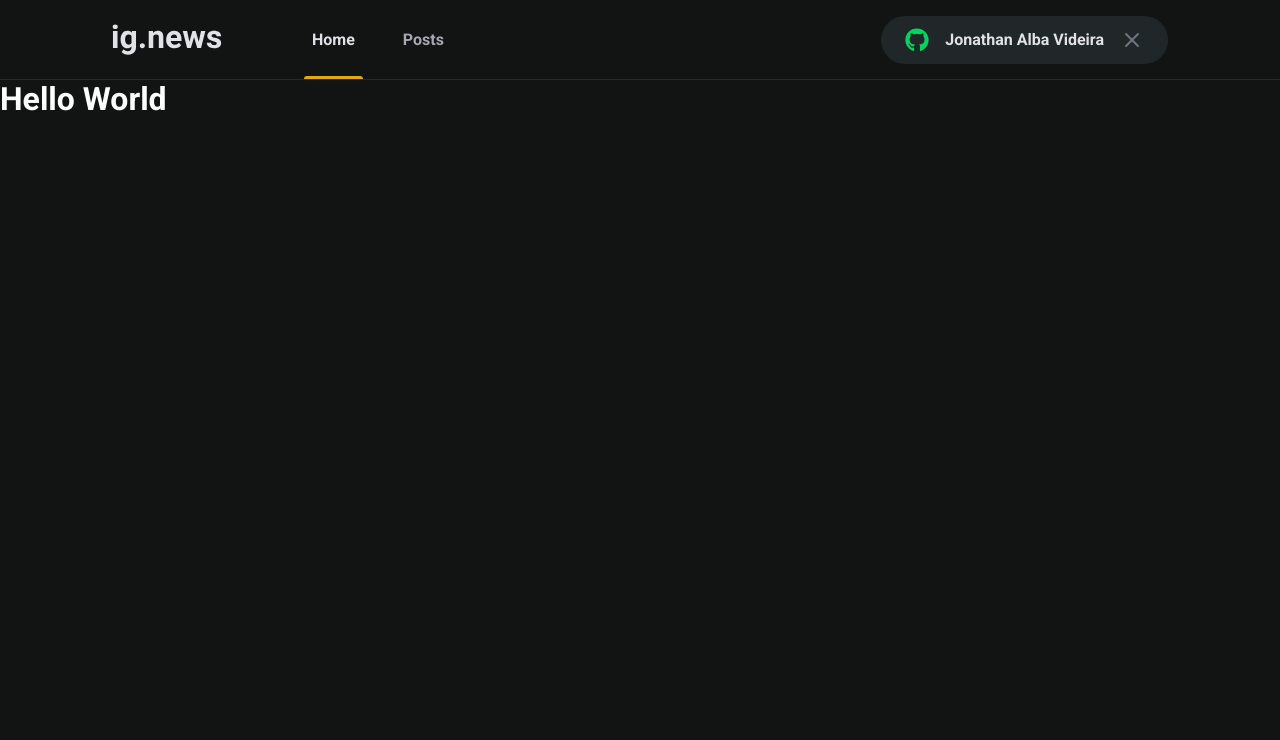
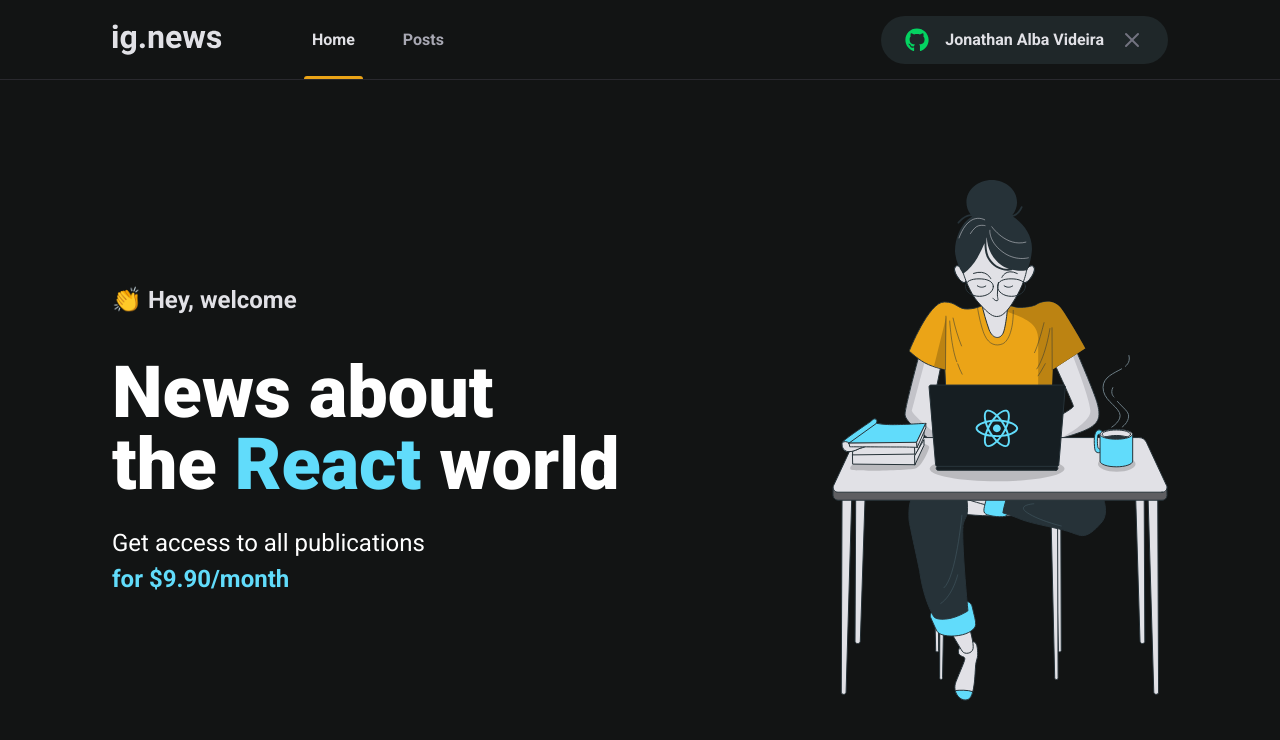
Before and after one commit to ajvideira/rocketseat-ignite-reactjs-ignews, a Next.js app: page / in a window 1280 px wide. Shown: the top 740 px of the page. Built offline with nearby package versions, Linux system fonts and the light colour scheme.

Commit message:
Styling home

```diff
--- /dev/null
+++ b/src/pages/home.module.scss
@@ -0,0 +1,43 @@
+.container {
+  max-width: 1120px;
+  height: calc(100vh - 5rem);
+  margin: 0 auto;
+  padding: 0 2rem;
+
+  display: flex;
+  align-items: center;
+  justify-content: space-between;
+}
+
+.hero {
+  max-width: 600px;
+
+  p:first-child {
+    font-size: 1.5rem;
+    font-weight: 700;
+    line-height: 2.125rem;
+    color: var(--gray-100);
+  }
+
+  h1 {
+    margin-top: 2.5rem;
+    font-size: 4.5rem;
+    font-weight: 900;
+    line-height: 4.5rem;
+
+    span {
+      color: var(--cyan-500);
+    }
+  }
+
+  p:last-child {
+    font-size: 1.5rem;
+    line-height: 2.25rem;
+    margin-top: 1.5rem;
+
+    span {
+      color: var(--cyan-500);
+      font-weight: 700;
+    }
+  }
+}
--- a/src/pages/index.tsx
+++ b/src/pages/index.tsx
@@ -1,4 +1,6 @@
 import Head from 'next/head';
+
+import styles from './home.module.scss';
 
 export default function Home() {
   return (
@@ -6,9 +8,22 @@
       <Head>
         <title>Início - ig.news</title>
       </Head>
-      <h1>
-        Hello <span>World</span>
-      </h1>
+      <main className={styles.container}>
+        <article className={styles.hero}>
+          <p>👏 Hey, welcome</p>
+          <h1>
+            News about
+            <br />
+            the <span>React</span> world
+          </h1>
+          <p>
+            Get access to all publications
+            <br />
+            <span>for $9.90/month</span>
+          </p>
+        </article>
+        <img src="/images/avatar.svg" alt="Girl coding" />
+      </main>
     </>
   );
 }
```
